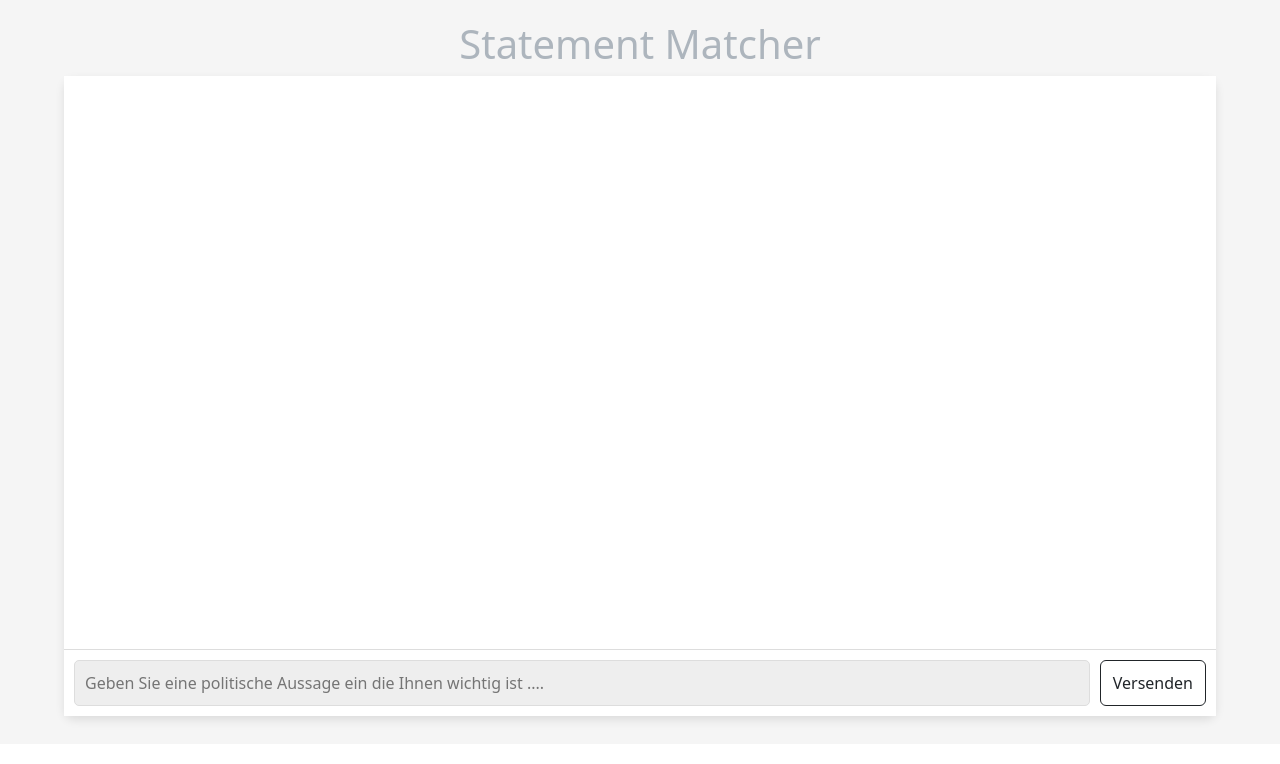
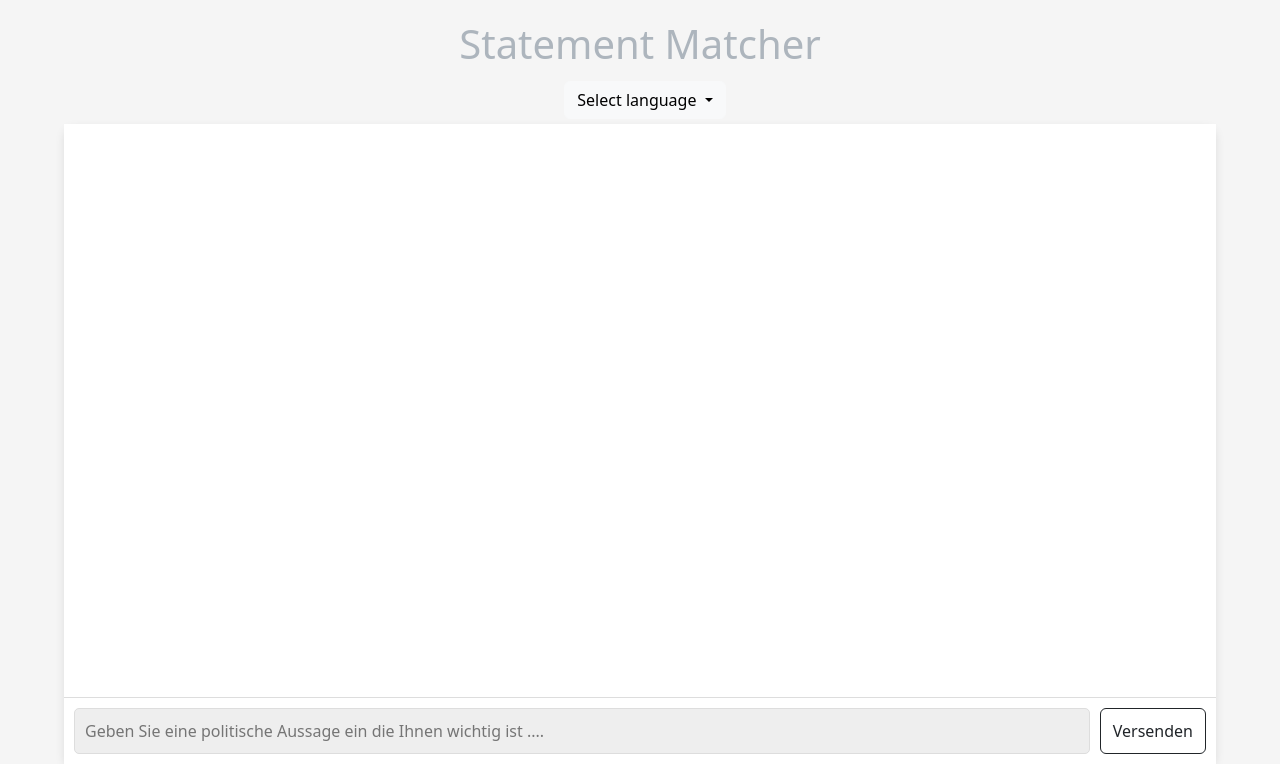
Before and after one commit to mrclklgnst/theadvisory, a Django app: page /PoliticalAdvisor/statementmatcher/ in a window 1280 px wide. Shown: the part 56-820 px from the top of the page. Run offline with Django 5.2, Linux system fonts and the light colour scheme.

Commit message:
language selector in place. cookie passed to view

```diff
--- a/PoliticalAdvisor/static/PoliticalAdvisor/scripts.js
+++ b/PoliticalAdvisor/static/PoliticalAdvisor/scripts.js
@@ -8,6 +8,29 @@ document.getElementById('userInput').addEventListener('keypress', function(event
         document.querySelector('button[onclick="sendUserInput()"]').click(); // Trigger the button click
     }
 });
+
+// Set the language selector to the language stored in the cookie
+document.getElementById('languageSelector').value = getLanguageFromCookie();
+
+function changeLanguage(language) {
+    // Save the selected language to a cookie or session storage
+    document.cookie = "language=" + language + "; path=/";
+    location.reload();  // Reload the page to apply the new language
+}
+
+  // Function to get the language from the cookie
+  function getLanguageFromCookie() {
+    const name = "language=";
+    const decodedCookie = decodeURIComponent(document.cookie);
+    const ca = decodedCookie.split(';');
+    for (let i = 0; i < ca.length; i++) {
+      let c = ca[i].trim();
+      if (c.indexOf(name) == 0) {
+        return c.substring(name.length, c.length);
+      }
+    }
+    return "en";  // Default to English if no language cookie exists
+  }
 
 function scrollToBottom() {
     const messageWindow = document.getElementById('messageWindow');
@@ -113,10 +136,15 @@ function createProgCitationCarousal(data) {
 let currentCarouselIndex = 0;
 
 function showCarouselItem(direction) {
+    // Get all carousel items
     let items = document.querySelectorAll(".carousel-item");
+    // Remove active class from current item
     items[currentCarouselIndex].classList.remove("active");
+    // Calculate new index
     currentCarouselIndex = (currentCarouselIndex + direction + items.length) % items.length;
+    // Add active class to new item
     items[currentCarouselIndex].classList.add("active");
+
     scrollToBottom();
 }
 
@@ -202,7 +230,6 @@ function createTable(data) {
     let rows =[];
 
     for (let party in data) {
-        console.log("party", party);
         let row = tbody.insertRow();
 
         // Partei Name
--- a/PoliticalAdvisor/static/PoliticalAdvisor/style.css
+++ b/PoliticalAdvisor/static/PoliticalAdvisor/style.css
@@ -34,6 +34,13 @@ h1 {
     flex-wrap: wrap;
     margin: 20px;
 }
+.dropdown {
+    display: flex;
+    flex-direction: column;
+    margin: 5px;
+    justify-content: end;
+}
+
 /* 🟢 Main chat container */
 .chat-container {
     display: flex;
--- a/PoliticalAdvisor/templates/PoliticalAdvisor/base.html
+++ b/PoliticalAdvisor/templates/PoliticalAdvisor/base.html
@@ -10,6 +10,7 @@
     {% load static %}
 
     <link href="https://cdn.jsdelivr.net/npm/bootstrap@5.3.0/dist/css/bootstrap.min.css" rel="stylesheet">
+    <script src="https://cdn.jsdelivr.net/npm/bootstrap@5.3.3/dist/js/bootstrap.bundle.min.js"></script>
     <link rel="stylesheet" href="{% static 'PoliticalAdvisor/style.css' %}">
 </head>
 
--- a/PoliticalAdvisor/templates/PoliticalAdvisor/statementmatcher.html
+++ b/PoliticalAdvisor/templates/PoliticalAdvisor/statementmatcher.html
@@ -8,6 +8,17 @@
     <h1>
         Statement Matcher
     </h1>
+
+  <div class="dropdown">
+    <button type="button" id="languageSelector" class="btn btn-light dropdown-toggle" data-bs-toggle="dropdown">
+      Select language
+    </button>
+    <ul class="dropdown-menu">
+      <li><a class="dropdown-item" href="#" onclick="changeLanguage('en')">English</a></li>
+      <li><a class="dropdown-item" href="#" onclick="changeLanguage('de')">German</a></li>
+    </ul>
+  </div>
+
 
     <div class="chat-container">
         <!-- Message Window -->
--- a/PoliticalAdvisor/views.py
+++ b/PoliticalAdvisor/views.py
@@ -8,13 +8,12 @@ import os
 import time
 
 dotenv.load_dotenv()
-
 def index(request):
     return render(request, "PoliticalAdvisor/index.html")
-
 def statement_matcher(request):
+    language = request.COOKIES.get('language', 'en')
+    print(language)
     return render(request, "PoliticalAdvisor/statementmatcher.html")
-
 def analyze_user_input(request):
     if request.method == "POST":
         mockup_response = os.environ.get("MOCKUP_RESPONSE_MODE", default=False)
```
